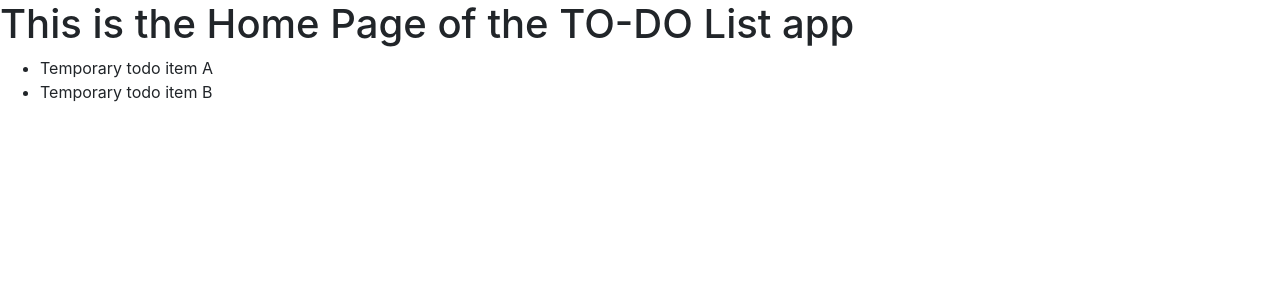
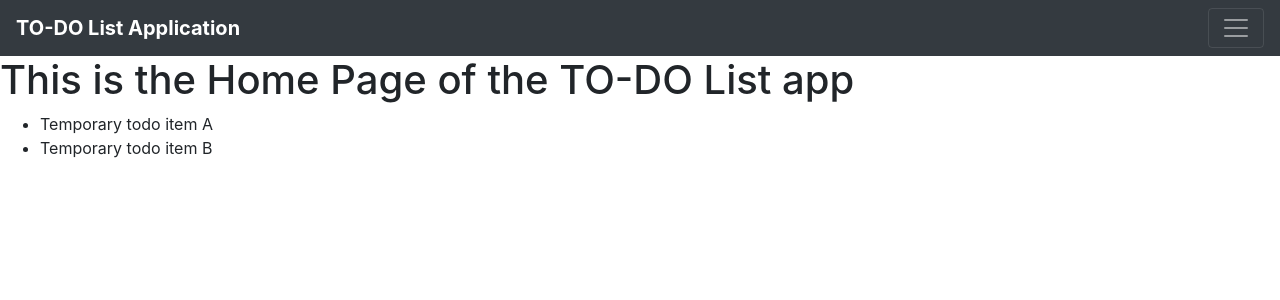
Before and after one commit to gianniskokkosis/Django-TO-DO-List-App, a Django app: page / in a window 1280 px wide. Shown: the top 300 px of the page. Run offline with Django 3.2, Linux system fonts and the light colour scheme; some libraries are stand-ins or nearby versions.

Commit message:
Add nav bar to the page
- Add a nav bar to the base.html file of the todo list app.

```diff
--- a/todo_list_app/todo/templates/todo/base.html
+++ b/todo_list_app/todo/templates/todo/base.html
@@ -7,6 +7,21 @@
     <title>Document</title>
 </head>
 <body>
+    <nav class="navbar navbar-dark bg-dark">
+        <a class="navbar-brand">
+            <b>TO-DO List Application</b>
+        </a>
+        <button class="navbar-toggler" type="button" data-toggle="collapse" data-target="#navbarNavAltMarkup" aria-controls="navbarNavAltMarkup" aria-expanded="false" aria-label="Toggle navigation">
+            <span class="navbar-toggler-icon"></span>
+        </button>
+        <div class="collapse navbar-collapse" id="navbarNavAltMarkup">
+            <div class="navbar-nav">
+              <a class="nav-item nav-link active" href="#">Home <span class="sr-only">(current)</span></a>
+              <a class="nav-item nav-link active" href="#">View All <span class="sr-only">(current)</span></a>
+              <a class="nav-item nav-link active" href="#">About <span class="sr-only">(current)</span></a>
+            </div>
+        </div>
+    </nav>
     {% block content %}
 
     {% endblock content %}
```
